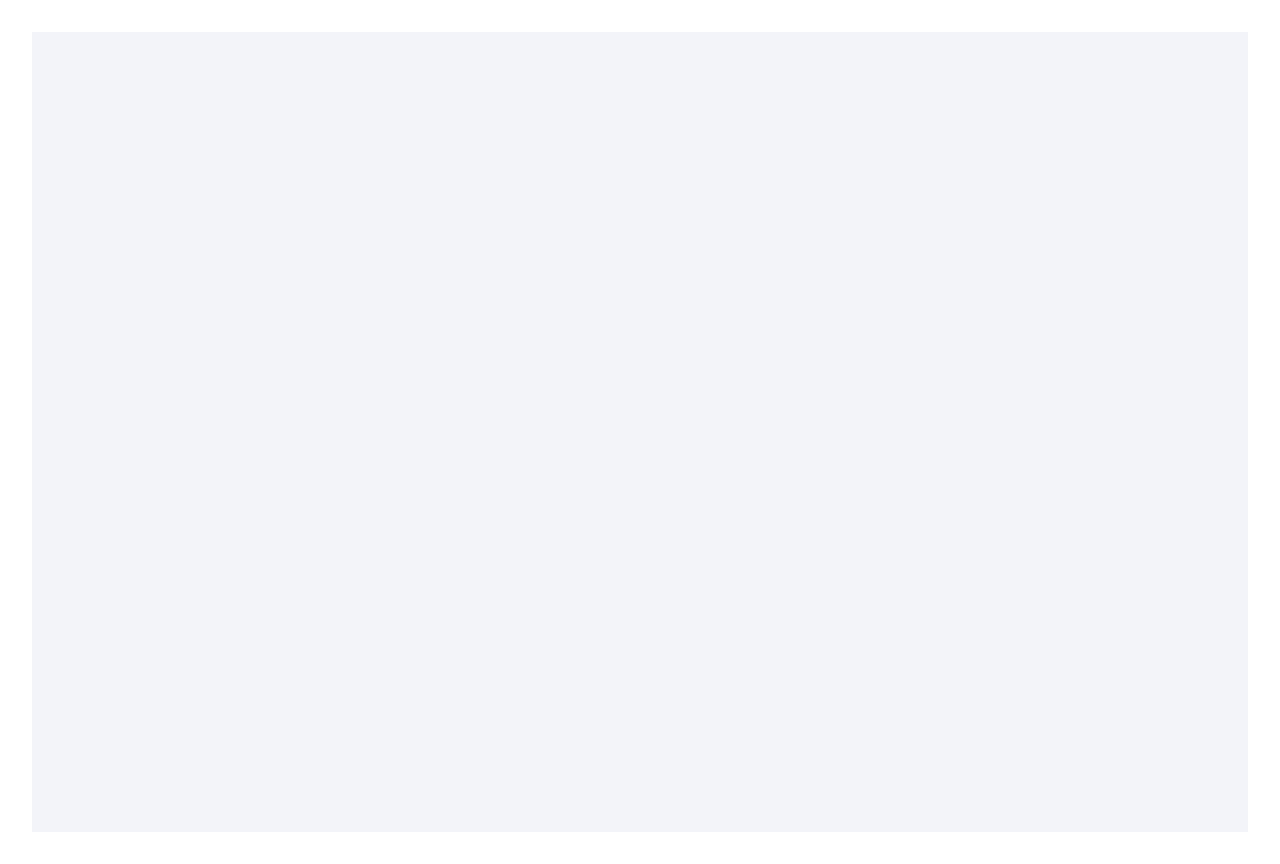
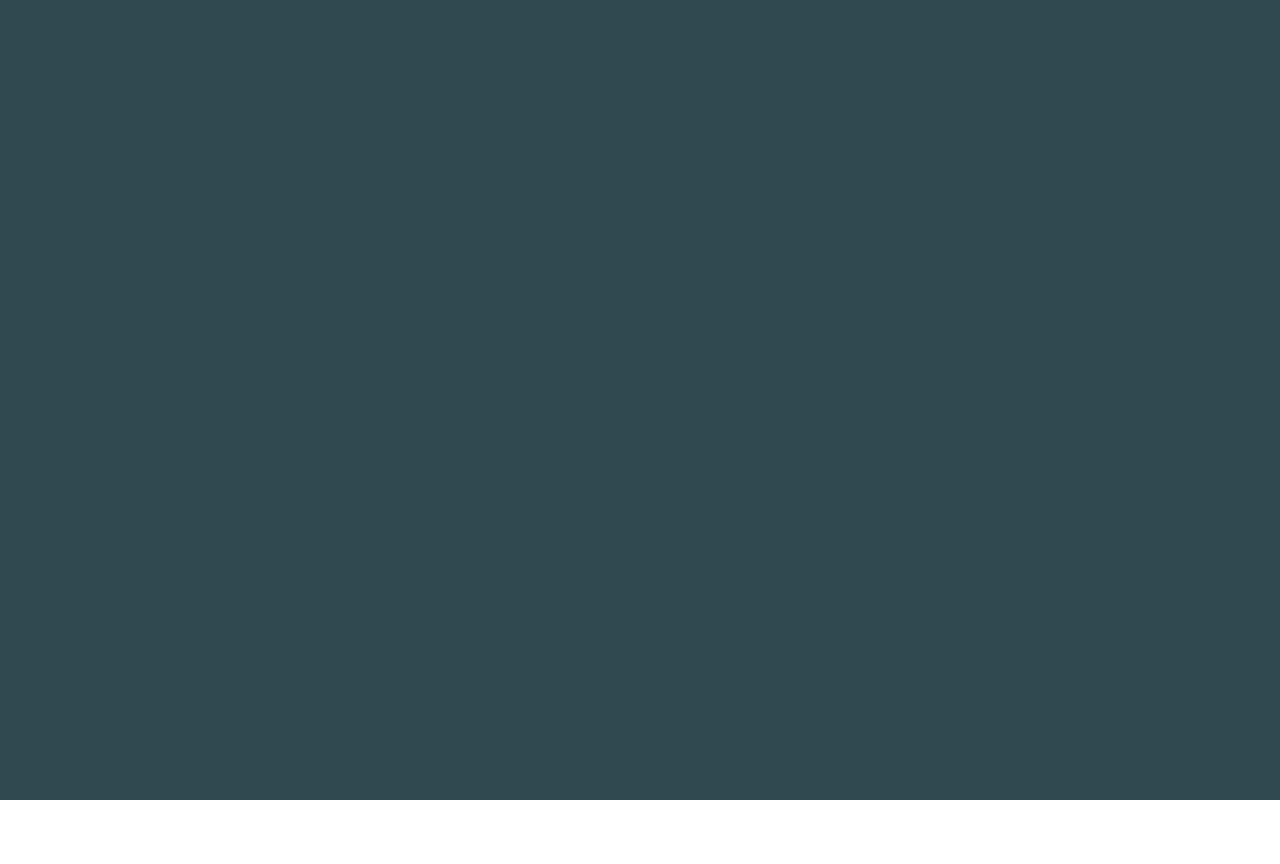
Before and after one commit to veralogix-group-innovation/Sisonke-Website-Comparison, a React (Vite) app in the folder sisonke-website/: page / in a window 1280 px wide. After the commit the page ends 800 px from the top, so only its background shows below. Built offline with nearby package versions, Linux system fonts and the light colour scheme.

Commit message:
chore: align app scaffold with baseline

```diff
--- a/sisonke-website/src/App.jsx
+++ b/sisonke-website/src/App.jsx
@@ -1,14 +1,8 @@
-import './App.css'
-
 function App() {
   return (
-    <div
-      style={{
-        minHeight: '100vh',
-        margin: 0,
-        backgroundColor: '#f0f4f8',
-      }}
-    />
+    <div className="bg-[#31484E] min-h-screen">
+      {/* Components will be added here in the next steps */}
+    </div>
   )
 }
 
```
